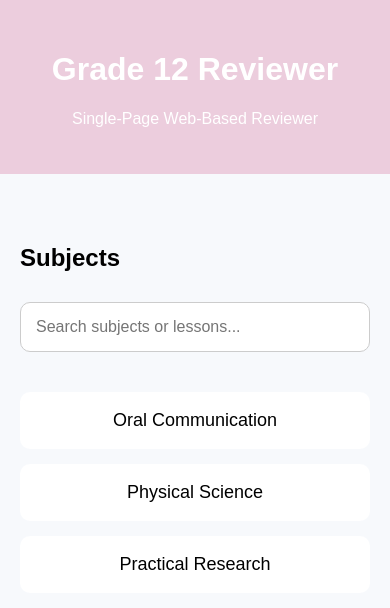
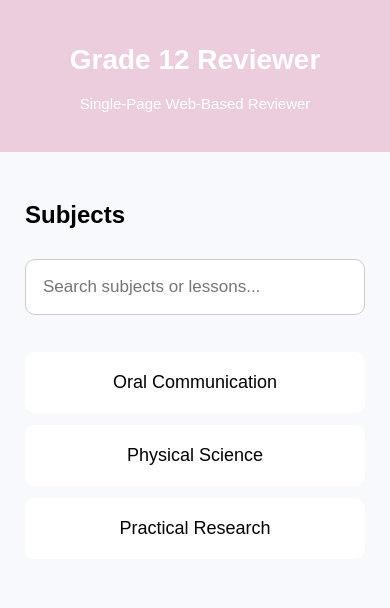
Before and after one commit to sorianothoby-create/Single-Page-Web-Based-Reviewer-Layout, a plain HTML site: page index.html in a window 390 px wide. Drawn offline with Linux system fonts and the light colour scheme.

Commit message:
Add files via upload

```diff
--- a/style.css
+++ b/style.css
@@ -72,3 +72,57 @@ button:hover {
     margin-top: 20px;
     margin-bottom: 8px;
 }
+
+/* MOBILE DESIGN */
+
+@media (max-width: 600px) {
+
+    header {
+        padding: 25px 15px;
+    }
+
+    header h1 {
+        font-size: 28px;
+    }
+
+    header p {
+        font-size: 15px;
+    }
+
+    main {
+        width: auto;
+        margin: 20px 15px;
+        padding: 10px;
+    }
+
+    h2 {
+        font-size: 24px;
+    }
+
+    button {
+        width: 100%;
+        padding: 20px 15px;
+        margin: 12px 0;
+
+        font-size: 18px;
+        border-radius: 10px;
+    }
+
+    #searchBar {
+        width: 100%;
+        padding: 17px;
+        font-size: 17px;
+    }
+
+    .search-title {
+        font-size: 14px;
+        margin-top: 20px;
+        margin-bottom: 8px;
+    }
+
+    .lesson p {
+        font-size: 17px;
+        line-height: 1.7;
+    }
+
+}
```
